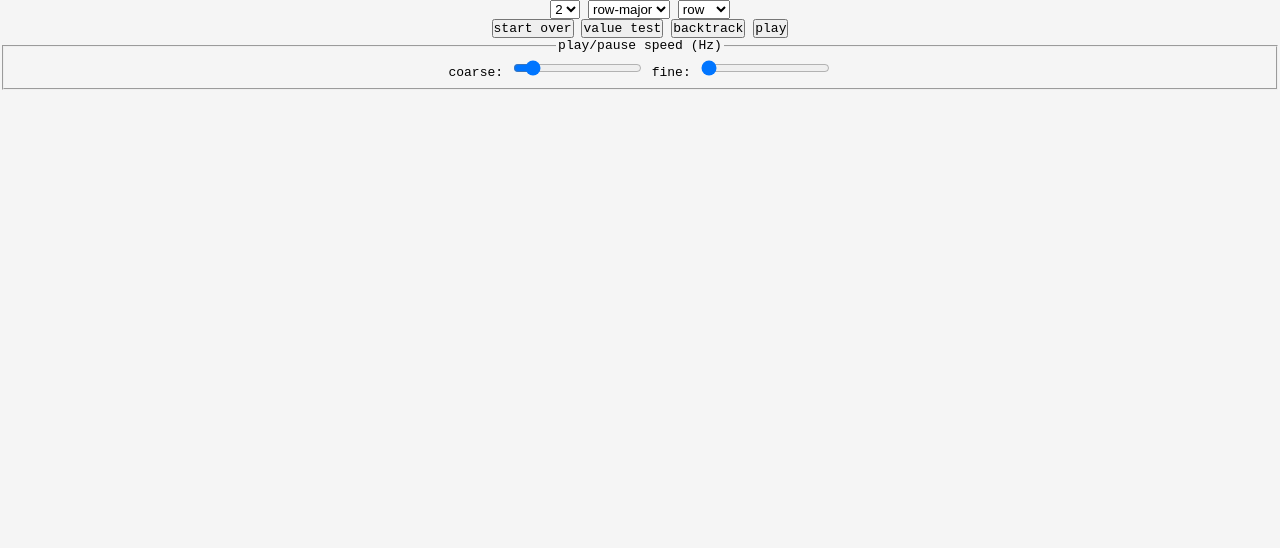
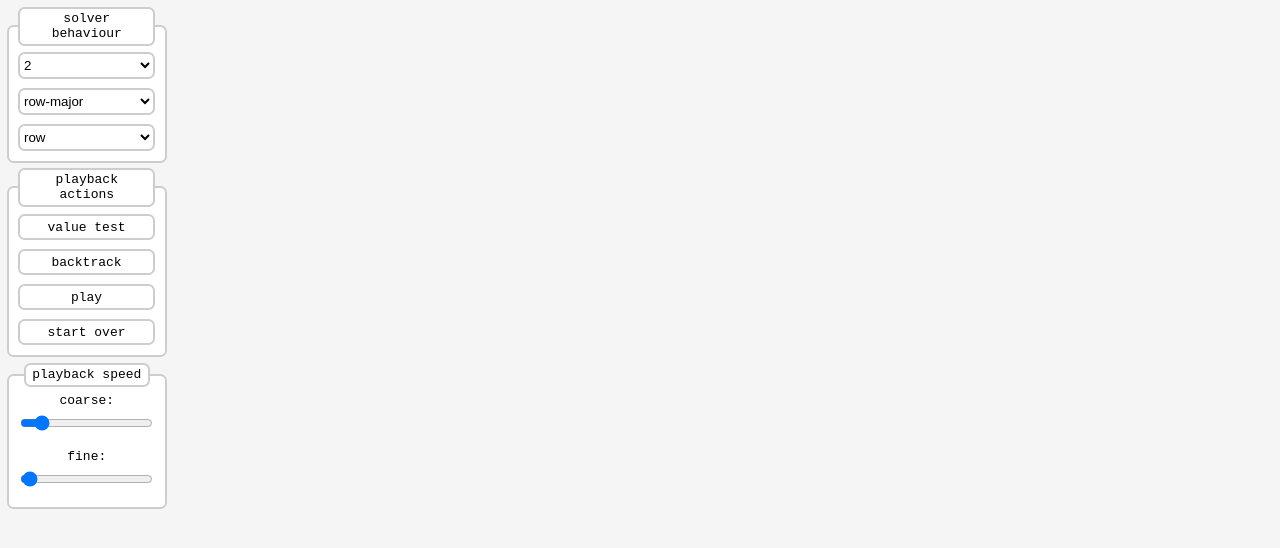
Before and after one commit to david-fong/Sudoku-JS, a website: page index.html in a window 1280 px wide. Drawn offline with Linux system fonts and the light colour scheme.

Commit message:
improve page-layout styling

```diff
--- a/assets/style/index.css
+++ b/assets/style/index.css
@@ -11,7 +11,62 @@ body {
     /* --grid-order is set programmatically.*/
     --grid-length: calc(var(--grid-order)  * var(--grid-order));
     --grid-area:   calc(var(--grid-length) * var(--grid-length));
+
+    --border-radius: 0.5em;
+    --grid-block-spacing: 0.4em;
+    --tile-width: 2em;
+    --tile-bd-width: 2px;
+
+    position: absolute;
+    min-height: 100%;
+    min-width: 100%;
+
+    display: grid;
+    grid-auto-flow: column;
+    grid-template-columns: min-content 1fr;
+    align-items: center;
+
     background-color: var(--colour-main-bg);
+}
+body > * {
+    box-sizing: border-box;
+    padding: 0.5em;
+}
+
+#sidebar {
+    z-index: 1;
+    align-self: flex-start;
+    position: sticky;
+    top: 0; left: 0;
+    width: min-content;
+    padding-right: 0px;
+}
+#sidebar, #sidebar > * {
+    box-sizing: border-box;
+    display: grid;
+    gap: var(--grid-block-spacing);
+}
+#sidebar > * > :not(legend) {
+    width: 100%;
+    margin: calc(var(--tile-bd-width)) 0px;
+}
+button, input, select, fieldset, legend {
+    contain: content;
+    height: var(--tile-width);
+    border-radius: var(--border-radius);
+    border-style: solid;
+    border-width: var(--tile-bd-width);
+
+    border-color: var(--colour-tile-bd);
+    background-color: var(--colour-tile-bg);
+}
+fieldset, legend {
+    contain: style;
+    height: initial;
+    margin: 0px;
+}
+legend {
+    padding: 0.2em 0.5em;
 }
 
 .tile {
@@ -21,27 +76,25 @@ body {
 }
 
 #grid-host {
+    contain: content;
     display: grid;
 }
 .grid {
-    --block-spacing: 0.4em;
-    padding: var(--block-spacing);
+    contain: content;
+    padding: var(--grid-block-spacing);
     display: grid;
     grid-template-columns: repeat(var(--grid-order), min-content);
-    gap: var(--block-spacing);
+    gap: var(--grid-block-spacing);
 }
 .grid--block {
-    --track-width: 2em;
-    --border-width: 2px;
+    contain: strict;
+    border-radius: var(--border-radius);
+    border: var(--tile-bd-width) solid var(--colour-tile-bd);
 
-    contain: strict;
-    border-radius: 0.5em;
-    border: var(--border-width) solid var(--colour-tile-bd);
-
-    gap: var(--border-width);
+    gap: var(--tile-bd-width);
     display: grid;
-    grid-template-columns: repeat(var(--grid-order), var(--track-width));
-    grid-auto-rows: var(--track-width);
+    grid-template-columns: repeat(var(--grid-order), var(--tile-width));
+    grid-auto-rows: var(--tile-width);
 
     background-color: var(--colour-tile-bd);
 }
--- a/index.html
+++ b/index.html
@@ -2,28 +2,31 @@
 <html lang="en">
    <head>
       <title>Sudoku JS</title>
-        <meta name="author"         content="David Fong"/>
-        <meta name="description"    content="A visualizer for the corresponding C++ implementation"/>
-        <meta name="viewport"       content="width=device-width, initial-scale=1.0"/>
+      <meta name="author"        content="David Fong"/>
+      <meta name="description"   content="A visualizer for the corresponding C++ implementation"/>
+      <meta name="viewport"      content="width=device-width, initial-scale=1.0"/>
       <meta charset="UTF-8"/>
       <link rel="manifest" href="manifest.webmanifest"/>
 
       <base href=".">
       <link rel="icon" href="assets/favicon.png">
       <link href="assets/style/index.css" rel="stylesheet">
-        <meta name="og:title"       content="Sudoku JS"/>
-        <meta name="og:description" content="A visualizer for the corresponding C++ implementation"/>
-        <meta name="og:image"       content="./assets/images/social-preview.png"/>
-
-        <link rel="preload" as="script" href="dist/Tile.js"/>
-        <link rel="preload" as="script" href="dist/Solver.js"/>
-        <link rel="preload" as="script" href="dist/index.js"/>
+      <meta name="og:title"      content="Sudoku JS"/>
+      <meta name="og:description"content="A visualizer for the corresponding C++ implementation"/>
+      <meta name="og:image"      content="./assets/images/social-preview.png"/>
    </head>
 
 
    <body>
-        <!-- SOLVER OPTIONS -->
-        <div>
+      <!-- SCRIPTS ======================= -->
+      <script defer src="dist/Tile.js"></script>
+      <script defer src="dist/Solver.js"></script>
+      <script defer src="dist/index.js"></script>
+
+      <div id="sidebar">
+         <!-- SOLVER OPTIONS ================ -->
+         <fieldset id="container-solver-options">
+            <legend>solver behaviour</legend>
             <select id="sel-grid-order">
                <!-- last used is persisted in local storage -->
                <option>2</option>
@@ -40,16 +43,18 @@
                <option>none</option>
                <option selected>row</option>
             </select>
-        </div>
+         </fieldset>
 
-        <!-- PLAYBACK STEP OPTIONS -->
-        <div>
-            <button id="btn-playback-value-start-over">start over</button>
+         <!-- PLAYBACK STEP OPTIONS ========= -->
+         <fieldset>
+            <legend>playback actions</legend>
             <button id="btn-playback-value-test">value test</button>
             <button id="btn-playback-backtrack">backtrack</button>
             <button id="btn-playback-play-pause">play</button>
+            <button id="btn-playback-value-start-over">start over</button>
+         </fieldset>
          <fieldset>
-                <legend>play/pause speed (Hz)</legend>
+            <legend>playback speed</legend>
             <label>
                coarse:
                <input id="slider-playback-speed-coarse" type="range" min="1" max="84" value="10"/>
@@ -61,12 +66,7 @@
          </fieldset>
       </div>
 
-        <!-- SUDOKU GRID -->
+      <!-- SUDOKU GRID =================== -->
       <div id="host-grid" class="center-contents"></div>
-
-        <!--  -->
-        <script defer src="dist/Tile.js"></script>
-        <script defer src="dist/Solver.js"></script>
-        <script defer src="dist/index.js"></script>
    </body>
 </html>
--- a/src/Tile.ts
+++ b/src/Tile.ts
@@ -45,7 +45,7 @@ class Tile {
         this.#value = newValue;
         this.valueElem.textContent = (newValue === this.#solver.length)
             ? "" // <-- Set to empty string for empty tile.
-            : (newValue + 1).toString();
+            : "1234567890ABCDEFGHIJKLMNOPQRSTUVYXYZ"[newValue];
     }
 }
 Object.freeze(Tile);
```
Lines whose indentation alone changed are shown as unchanged.
